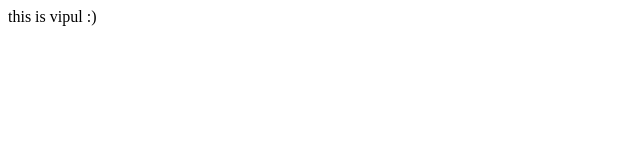
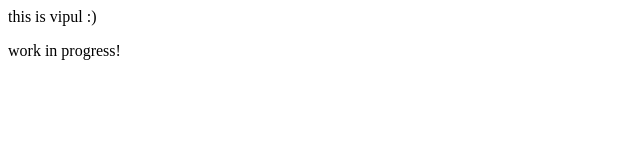
Before and after one commit to vipul354750/mine, a plain HTML site: page index.html in a window 1280 px wide. Shown: the whole page, without its empty margins (0-640 px from the left). Drawn offline with Linux system fonts and the light colour scheme.

Commit message:
Update index.html

```diff
--- a/index.html
+++ b/index.html
@@ -4,6 +4,6 @@
 <head>
     <title>vipul</title>
 </head>
-<body> this is vipul :)
+<body> this is vipul :)<p>work in progress!
 </body>
 </html>
```
